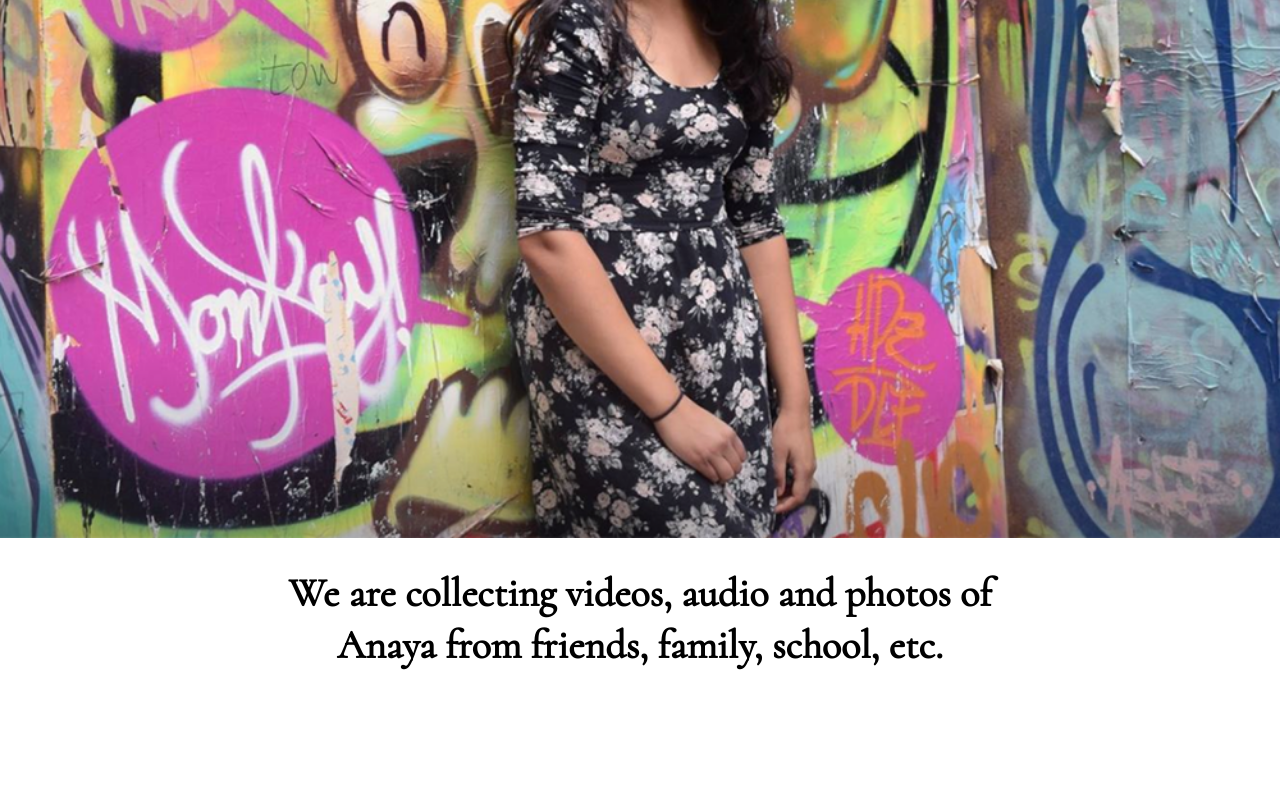
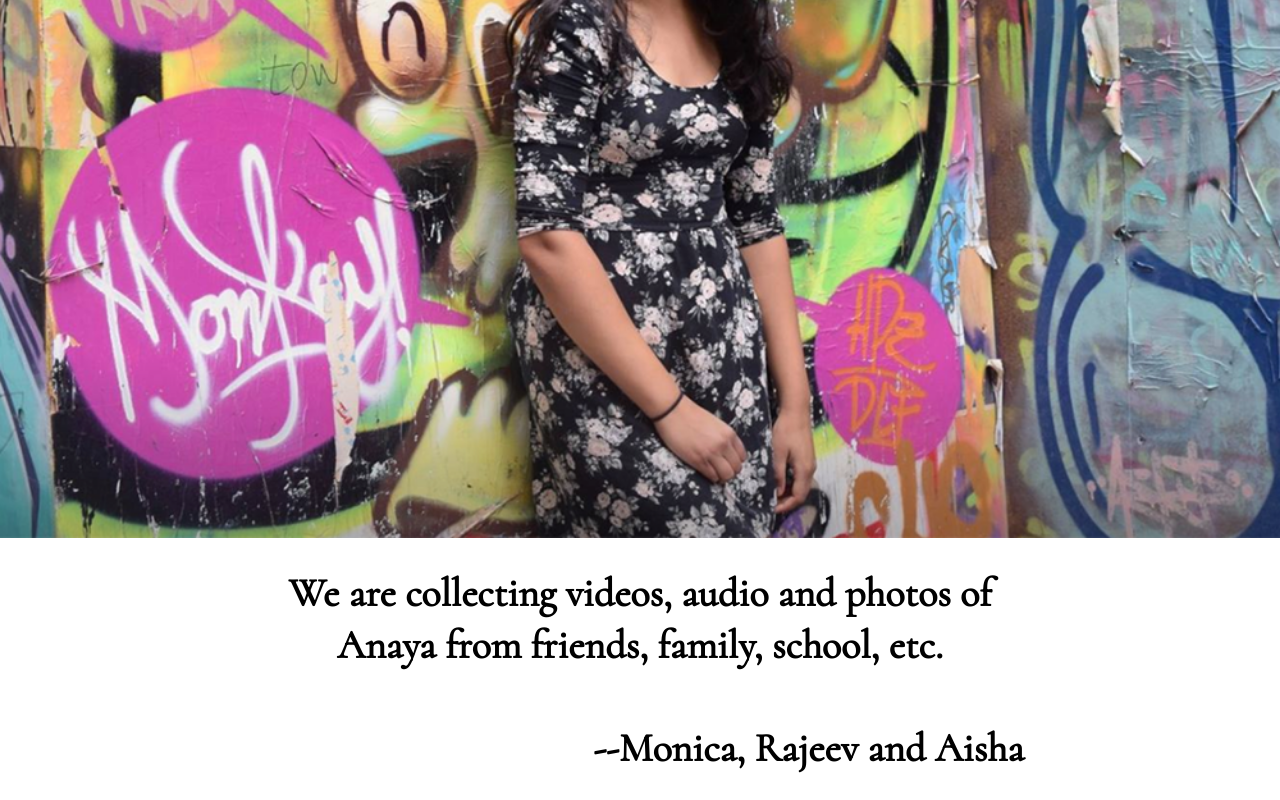
Before and after one commit to sandeepmj/anaya-tipnis, a plain HTML site: page index.html in a window 1280 px wide. Shown: the part 375-1175 px from the top of the page. Before the commit the page ends 1071 px from the top, so only its background shows below. Drawn offline with Linux system fonts and the light colour scheme.

Commit message:
added names

```diff
--- a/index.html
+++ b/index.html
@@ -35,6 +35,8 @@
         <img src="images/anaya.png" />
       </div>
       <h2>We are collecting videos, audio and photos of Anaya from friends, family, school, etc.</h2>
+
+      <h2 id="names">--Monica, Rajeev and Aisha</h2>
       <script type="text/javascript">
         var mf_dropbox_width = -1;
         var mf_dropbox_extralines = 1;
--- a/styles.css
+++ b/styles.css
@@ -80,6 +80,10 @@ You will find this is far easier than the opposite task of using CSS to cram you
               font-family: 'Cormorant', serif;
               font-size: 1.5em;
             }
+
+            h2#names {
+              text-align: right;
+            }
             /* Tablet/Desktop overrides */
 
             @media(min-width: 681px) {
```
Lines whose indentation alone changed are shown as unchanged.
